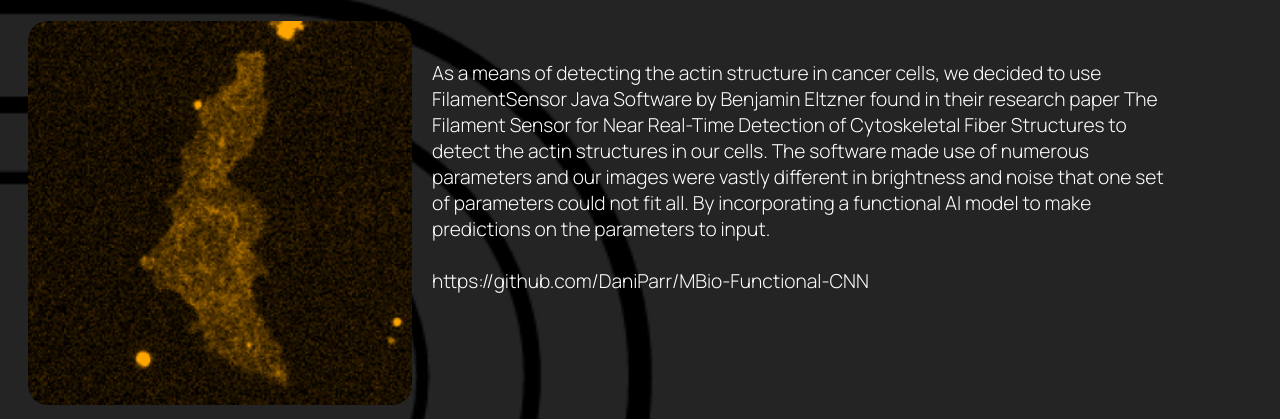
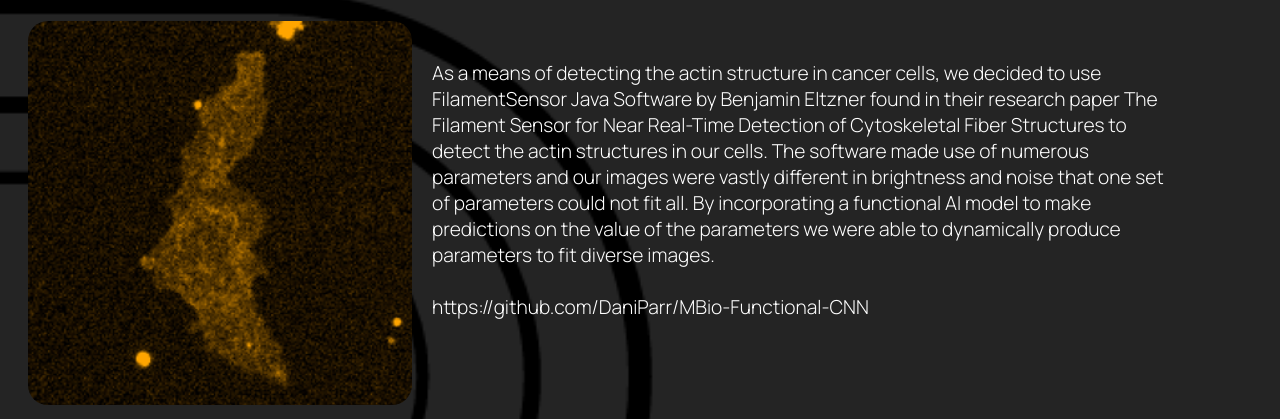
Before and after one commit to DaniParr/portfolio, a plain HTML site: page projects/mocnn.html in a window 1280 px wide. Shown: the part 246-665 px from the top of the page. Drawn offline with Linux system fonts and the light colour scheme; a web font is replaced by a local one.

Commit message:
touch up 3

```diff
--- a/projects/mocnn.html
+++ b/projects/mocnn.html
@@ -35,7 +35,7 @@
 
     <div class="convertible" style="display: flex;">
         <div id="image" style="width: 30vw; height: 30vw; border-radius: 20px; background-color: gray; background-image: url('../imgs/mbl/ai6.png'); background-repeat: no-repeat; background-size: cover;"></div>
-        <p id="content" style="width: 60%; padding: 20px;">As a means of detecting the actin structure in cancer cells, we decided to use FilamentSensor Java Software by Benjamin Eltzner found in their research paper <a href=https://journals.plos.org/plosone/article?id=10.1371/journal.pone.0126346>The Filament Sensor for Near Real-Time Detection of Cytoskeletal Fiber Structures</a> to detect the actin structures in our cells. The software made use of numerous parameters and our images were vastly different in brightness and noise that one set of parameters could not fit all. By incorporating a functional AI model to make predictions on the parameters to input.
+        <p id="content" style="width: 60%; padding: 20px;">As a means of detecting the actin structure in cancer cells, we decided to use FilamentSensor Java Software by Benjamin Eltzner found in their research paper <a href=https://journals.plos.org/plosone/article?id=10.1371/journal.pone.0126346>The Filament Sensor for Near Real-Time Detection of Cytoskeletal Fiber Structures</a> to detect the actin structures in our cells. The software made use of numerous parameters and our images were vastly different in brightness and noise that one set of parameters could not fit all. By incorporating a functional AI model to make predictions on the value of the parameters we were able to dynamically produce parameters to fit diverse images.
         <br>
         <br>
         <a href="https://github.com/DaniParr/MBio-Functional-CNN">https://github.com/DaniParr/MBio-Functional-CNN</a>
```
Also changed, not shown: organizations/mbl.html (+1 -1 lines).
